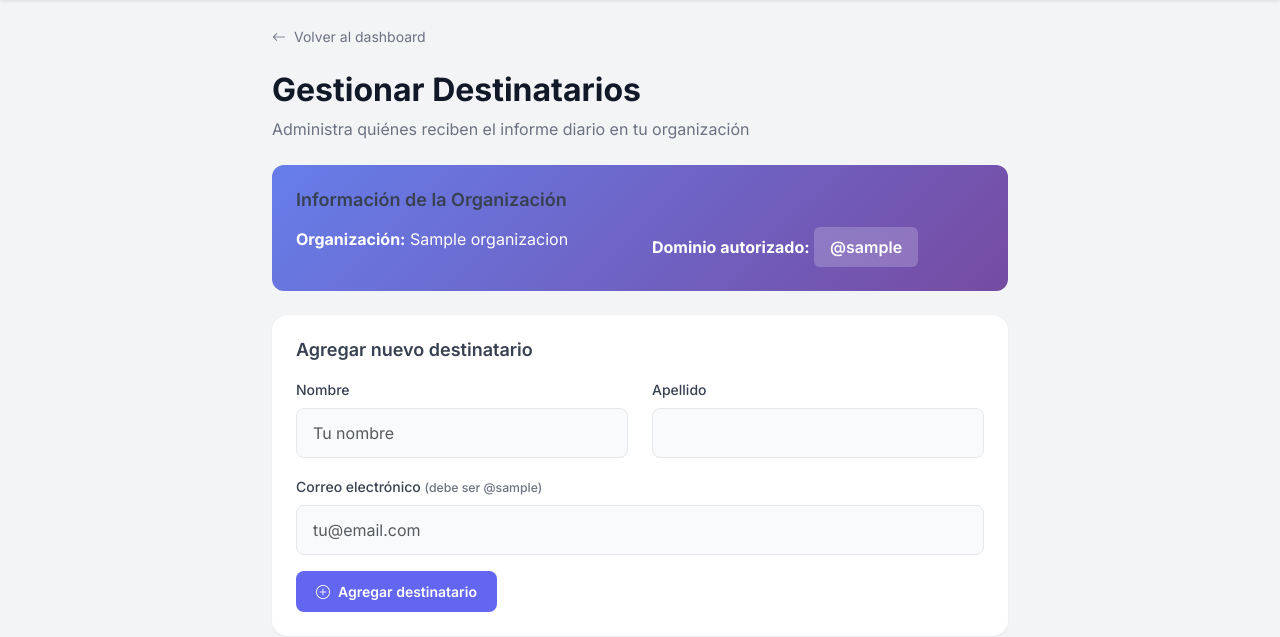
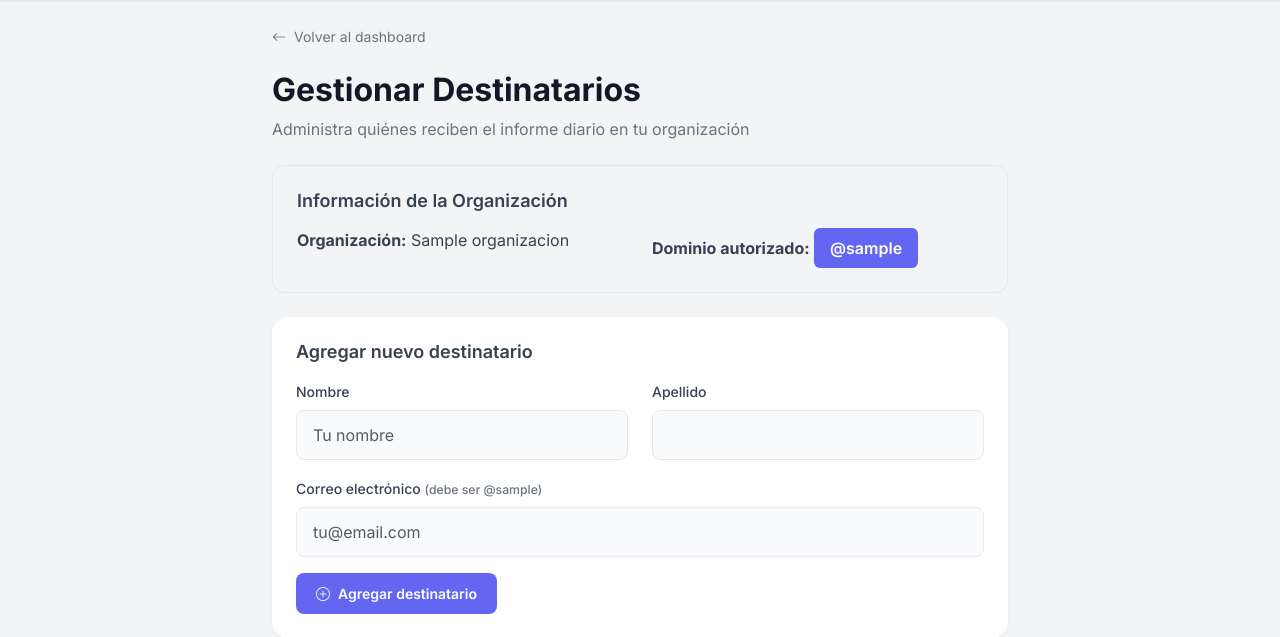
Before and after one commit to Yoyofdr/informe_diario_final, a Django app: page /panel-organizacion/ in a window 1280 px wide. Shown: the part 56-693 px from the top of the page. Run offline with Django 5.2, Linux system fonts and the light colour scheme; a user stored in the database is signed in; tables that the repository leaves empty hold one stand-in row (values such as "Sample post").

Commit message:
fix: Ajustes en dashboard y panel organización
- Removido botón 'Ver historial de informes' del dashboard
- Cambiado degradado del banner en panel organización a fondo gris suave
- Badge de dominio ahora con fondo azul sólido

🤖 Generated with Claude Code

Co-Authored-By: Claude <noreply@anthropic.com>

```diff
--- a/templates/alerts/dashboard.html
+++ b/templates/alerts/dashboard.html
@@ -265,9 +265,6 @@
                         <a href="{% url 'alerts:panel_organizacion' %}" class="btn btn-primary btn-custom">
                             Gestionar destinatarios
                         </a>
-                        <a href="{% url 'alerts:historial_informes' %}" class="btn btn-outline-info btn-custom">
-                            Ver historial de informes
-                        </a>
                         <a href="{% url 'alerts:password_change' %}" class="btn btn-outline-warning btn-custom">
                             Cambiar contraseña
                         </a>
--- a/templates/panel_organizacion.html
+++ b/templates/panel_organizacion.html
@@ -46,11 +46,12 @@
         }
 
         .info-card {
-            background: linear-gradient(135deg, #667eea 0%, #764ba2 100%);
-            color: white;
+            background: #f3f4f6;
+            color: #374151;
             padding: 1.5rem;
             border-radius: 12px;
             margin-bottom: 1.5rem;
+            border: 1px solid #e5e7eb;
         }
 
         .info-card h5 {
@@ -59,7 +60,7 @@
         }
 
         .domain-badge {
-            background: rgba(255, 255, 255, 0.2);
+            background: #6366f1;
             color: white;
             padding: 0.5rem 1rem;
             border-radius: 6px;
```
